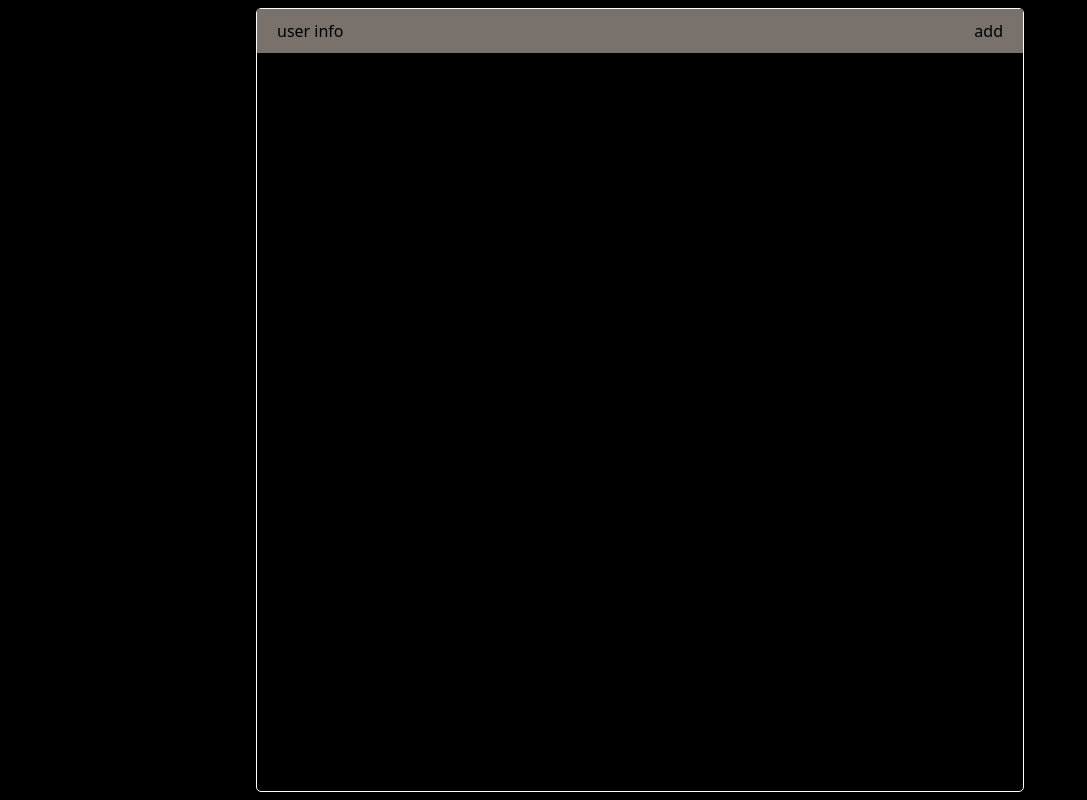
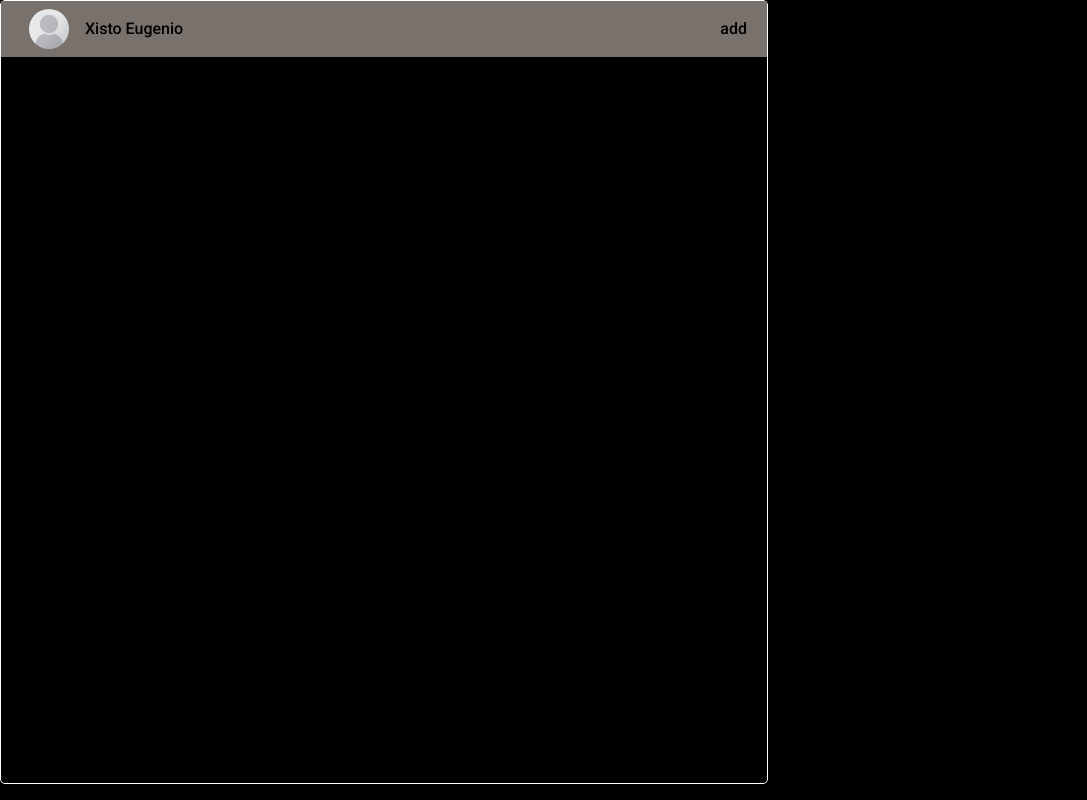
Before and after one commit to xistoeugenio/JobNet, a Next.js app: page / in a window 1280 px wide. Shown: the whole page, without its empty margins (0-1087 px from the left). Built offline with nearby package versions, Linux system fonts and the light colour scheme.

Commit message:
feat: Add Avatar and AvatarName components

```diff
--- /dev/null
+++ b/components/Avatar.tsx
@@ -0,0 +1,35 @@
+import Image from "next/image";
+
+interface AvatarProps {
+  isLarge?: boolean;
+  hasBorder?: boolean;
+}
+
+const Avatar: React.FC<AvatarProps> = ({ isLarge, hasBorder }) => {
+  return (
+    <div
+      className={`
+        ${hasBorder ? "border-4 border-black" : ""}
+        ${isLarge ? "h-32" : "h-10"}
+        ${isLarge ? "w-32" : "w-10"}
+        rounded-full
+        hover:opacity-90
+        transition
+        cursor-pointer
+        relative
+      `}
+    >
+      <Image
+        fill
+        style={{
+          objectFit: "cover",
+          borderRadius: "100%",
+        }}
+        alt="Avatar"
+        src={"/images/placeholder.png"}
+      />
+    </div>
+  );
+};
+
+export default Avatar;
--- /dev/null
+++ b/components/AvatarName.tsx
@@ -0,0 +1,12 @@
+import Avatar from "./Avatar";
+
+const AvatarName = () => {
+  return (
+    <div className="flex items-center  gap-4 box-border px-2 py-1">
+      <Avatar />
+      <span>Xisto Eugenio</span>
+    </div>
+  );
+};
+
+export default AvatarName;
--- a/components/header/Header.tsx
+++ b/components/header/Header.tsx
@@ -1,20 +1,21 @@
 import React from "react";
+import AvatarName from "../AvatarName";
 
-export default function Header() {
+const Header = () => {
   return (
     <div
       className="
-    bg-stone-500 h-11
+    bg-stone-500 h-14
     flex justify-between items-center
     box-border px-5
     "
     >
-      <div className="">
-        user info{/* replace to a avatar and the userName */}
-      </div>
+      <AvatarName />
       <button className="">
         add {/*add the functionality to add a new job applied */}
       </button>
     </div>
   );
-}
+};
+;
+export default Header;
--- a/pages/_app.tsx
+++ b/pages/_app.tsx
@@ -1,9 +1,15 @@
 import "@/styles/globals.css";
 import type { AppProps } from "next/app";
+import { Roboto } from "next/font/google";
+
+const roboto = Roboto({
+  weight: "500",
+  subsets: ["latin"],
+});
 
 export default function App({ Component, pageProps }: AppProps) {
   return (
-    <div className="flex justify-center items-center h-screen">
+    <div className={roboto.className}>
       <Component {...pageProps} />
     </div>
   );
```
Also changed, not shown: public/images/placeholder.png (added).
